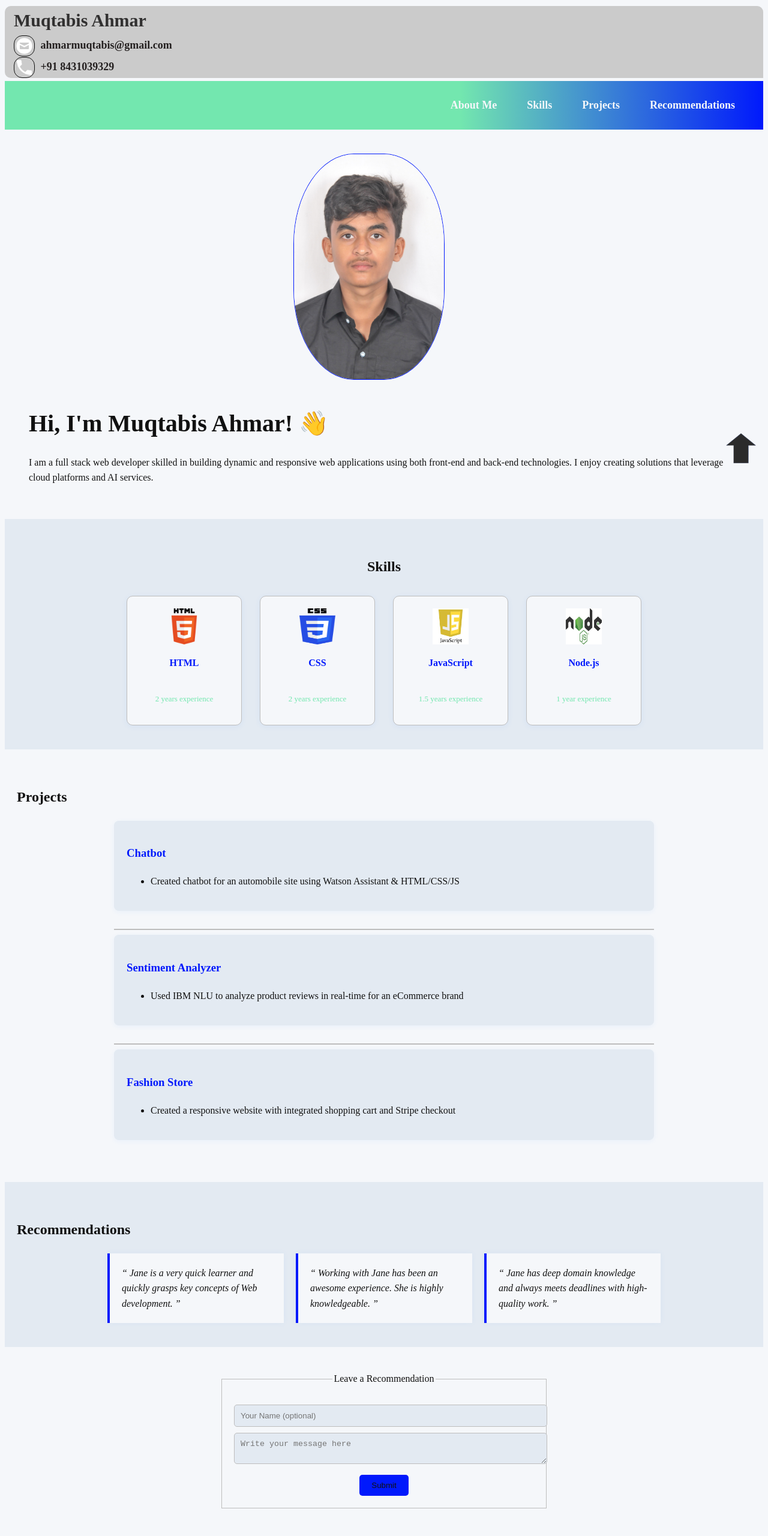
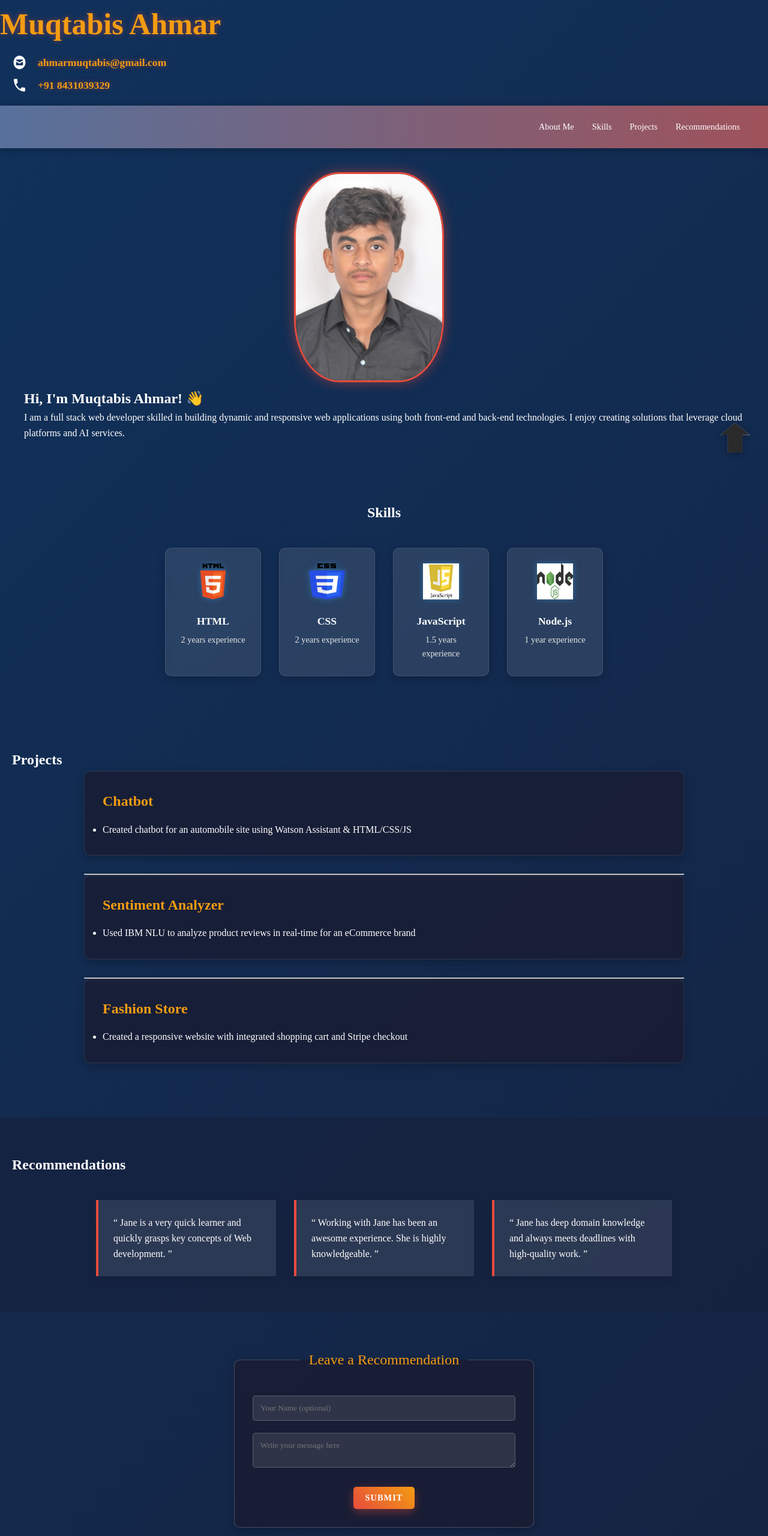
Before and after one commit to Muqtabis/portfolio-webpage, a plain HTML site: page index.html in a window 1280 px wide. Shown: the whole page at 60% size. Drawn offline with Linux system fonts and the light colour scheme.

Commit message:
style.css

```diff
--- a/style.css
+++ b/style.css
@@ -1,139 +1,189 @@
 :root {
-  --primary: #111111;           /* Changed to black */
-  --secondary: #73e7af;         /* More vibrant blue */
-  --accent: #0019fc;            /* Bright yellow */
-  --accent-light: #34f47b;      /* Lighter yellow */
-  --background: #f5f7fa;
-  --background-alt: #e3eaf2;
-  --text: #111111;              /* Changed to black */
-  --text-light: #333333;        /* Dark gray for lighter text */
-  --border: #bdbdbd;            /* Slightly darker border */
+  --primary: #2c3e50;
+  --secondary: #3498db;
+  --accent: #e74c3c;
+  --accent-light: #f39c12;
+  --background: #1a1a2e;
+  --background-alt: #16213e;
+  --text: #ffffff;
+  --text-light: #e6e6e6;
+  --border: #4a4a8a;
 }
 
-body {
-  font-family: 'Times New Roman', Times, serif;
-  background-color: var(--background);
-  color: var(--primary);
-  line-height: 1.6;
+* {
+  box-sizing: border-box;
+  margin: 0;
+  padding: 0;
 }
 
-nav {
-  * {
-    margin: 0;
-    padding: 0;
-    box-sizing: border-box;
-  }
-  body {
-    font-family: Arial, sans-serif;
-  }
-  .topdiv {
-    background: linear-gradient(90deg, var(--secondary) 60%, var(--accent) 100%);
-    display: flex;
-    justify-content: flex-end;
-    padding: 1em 2em;
-  }
-  .topmenu {
-    color: var(--background);
-    text-decoration: none;
-    padding: 10px 15px;
-    transition: background 0.3s, color 0.3s, box-shadow 0.3s;
-    border-radius: 4px;
-  }
-  .topmenu:hover {
-    background: linear-gradient(90deg, var(--accent) 60%, var(--secondary) 100%);
-    color: var(--primary);
-    box-shadow: 0 2px 10px rgba(58,134,255,0.2);
-    border-radius: 8px;
-  }
+/* Updated font to Times New Roman */
+body {
+  font-family: 'Times New Roman', serif;
+  background: linear-gradient(-45deg, #1a1a2e, #16213e, #0f3460, #533483);
+  background-size: 400% 400%;
+  animation: gradientBG 20s linear infinite;
+  color: var(--text);
+  line-height: 1.6;
+  min-height: 100vh;
 }
 
-.profile_name {
-  font-size: 30px;
-  font-family: 'Times New Roman', Times, serif;
-  font-weight: bold;
-  margin-top: 10px;
-  margin-bottom: 5px;
-  background-color: rgb(203, 203, 203);
-  border-radius: 10px;
-  text-align:left;
-  padding-left: 15px;
-  color:rgb(49, 48, 48);
+@keyframes gradientBG {
+  0% { background-position: 0% 50%; }
+  50% { background-position: 100% 50%; }
+  100% { background-position: 0% 50%; }
 }
 
-.contact_info {
-  font-size: 18px;
-  margin-top:  1px;
-  background-color:rgb(203, 203,
-  203);
-  color:rgb(36, 32, 32);
-}
-
-.contact_info img {
-  vertical-align: middle;
-  width: 35px;
-  margin-right: 5px;
-  transition: transform 0.2s;
-  border-background:black;
-  border: #111111 1px solid;
-  border-radius: 40%;
+/* Navigation */
+nav {
+  width: 100%;
 }
 
 .topdiv {
+  background: linear-gradient(90deg,
+    rgba(52, 152, 219, 0.8) 0%,
+    rgba(231, 76, 60, 0.8) 100%);
+  animation: navPulse 8s ease infinite;
+  background-size: 200% 200%;
   display: flex;
-  justify-content: space-between;
-  align-items: center;
-  padding: 10px 20px;
-  background: linear-gradient(90deg, var(--secondary) 60%, var(--accent) 100%);
-  font-family: 'Times New Roman', Times, serif;
-  gap: 20px;
+  justify-content: flex-end;
+  padding: 1em 2em;
+  box-shadow: 0 2px 15px rgba(0,0,0,0.3);
+}
+
+@keyframes navPulse {
+  0% { background-position: 0% 50%; }
+  50% { background-position: 100% 50%; }
+  100% { background-position: 0% 50%; }
 }
 
 .topmenu {
-  color: var(--background);
+  color: white;
   text-decoration: none;
-  font-weight: bold;
-  font-size: 18px;
-  font-family: 'Times New Roman', Times, serif;
+  padding: 10px 15px;
+  margin: 0 5px;
+  font-family: 'Times New Roman', serif;
+  font-weight: 500;
+  position: relative;
+  overflow: hidden;
   border-radius: 4px;
-  transition: background 0.3s, color 0.3s, box-shadow 0.3s;
+  transition: all 0.3s ease;
+}
+
+.topmenu:after {
+  content: '';
+  position: absolute;
+  bottom: 0;
+  left: 0;
+  width: 0;
+  height: 2px;
+  background: white;
+  transition: width 0.3s ease;
+}
+
+.topmenu:hover:after {
+  width: 100%;
 }
 
 .topmenu:hover {
-  text-decoration: underline;
-  font-style: italic;
-  color: var(--accent);
-  background: var(--background-alt);
-  box-shadow: 0 2px 10px rgba(255,190,11,0.15);
+  text-shadow: 0 0 5px rgba(255,255,255,0.5);
 }
 
+/* Profile Section */
 .container {
   display: flex;
   justify-content: center;
   align-items: center;
   padding: 40px;
   flex-wrap: wrap;
-  background: var(--background);
+
 }
 
 .profile_image {
   width: 250px;
+  height: 350px;
+  object-fit: cover;
   margin-right: 50px;
-  border-radius: 40%;
-  border: 1px solid var(--accent);
+  border-radius: 30%;
+  border: 3px solid var(--accent);
+  box-shadow: 0 0 20px rgba(231, 76, 60, 0.5);
+  transition: transform 0.3s ease, box-shadow 0.3s ease;
 }
 
-#about-me h1 {
-  font-size: 2.5rem;
-  font-family: 'Times New Roman', Times, serif;
-  margin-bottom: 20px;
-  color: var(--primary);
+.profile_image:hover {
+  transform: scale(1.05);
+  box-shadow: 0 0 30px rgba(231, 76, 60, 0.8);
 }
 
-/* Skills */
+.profile_name {
+  color: var(--accent-light);
+  margin-bottom: 20px;
+  font-weight: bold;
+  font-family: 'Times New Roman', serif;
+  font-size: 50px;
+  text-shadow: 0 0 10px rgba(231, 76, 60, 0.5);
+}
+
+.contact_info {
+  font-size: 1.1rem;
+  margin-top: 10px;
+  display: flex;
+  flex-direction: row;
+  gap: 8px;
+  padding-left: 20px;
+}
+
+.contact_info a {
+  color: var(--text-light);
+  text-decoration: none;
+  transition: color 0.3s ease;
+  display: flex;
+  align-items: center;
+}
+
+.contact_info a:hover {
+  color: var(--accent-light);
+}
+
+.contact_info img {
+  width: 25px;
+  margin-right: 10px;
+  transition: transform 0.3s ease;
+}
+
+.contact_info a:hover img {
+  transform: scale(1.2);
+}
+
+/* Skills Section */
 #skills {
-  background-color: var(--background-alt);
-  padding: 40px 20px;
+  padding: 60px 20px;
   text-align: center;
+}
+
+.section-title {
+  font-size: 2.2rem;
+  margin-bottom: 40px;
+  font-family: 'Times New Roman', serif;
+  position: relative;
+  display: inline-block;
+}
+
+.section-title:after {
+  content: '';
+  position: absolute;
+  bottom: -10px;
+  left: 50%;
+  transform: translateX(-50%);
+  width: 80px;
+  height: 3px;
+  background: var(--accent);
+  animation: underlinePulse 2s ease infinite;
+}
+
+@keyframes underlinePulse {
+  0% { width: 80px; opacity: 1; }
+  50% { width: 120px; opacity: 0.7; }
+  100% { width: 80px; opacity: 1; }
 }
 
 .all_skills {
@@ -141,185 +191,385 @@ nav {
   flex-wrap: wrap;
   justify-content: center;
   gap: 30px;
-  margin-top: 30px;
+  margin-top: 40px;
 }
 
 .skill {
-  background: var(--background);
+  background: rgba(255, 255, 255, 0.1);
+  backdrop-filter: blur(5px);
   border-radius: 10px;
-  padding: 20px;
-  width: 150px;
-  box-shadow: 0 2px 10px rgba(58, 134, 255, 0.08);
-  border: 1px solid var(--border);
-  transition: transform 0.2s, box-shadow 0.2s, background 0.2s;
+  padding: 25px;
+  width: 160px;
+  box-shadow: 0 4px 15px rgba(0,0,0,0.2);
+  border: 1px solid rgba(255,255,255,0.1);
+  transition: all 0.3s ease;
 }
 
 .skill:hover {
-  background: linear-gradient(135deg, var(--accent-light) 60%, var(--accent) 100%);
-  transform: translateY(-5px) scale(1.05);
-  box-shadow: 0 6px 20px rgba(255,190,11,0.15);
+  transform: translateY(-10px) scale(1.05);
+  box-shadow: 0 15px 30px rgba(231, 76, 60, 0.3);
+  background: rgba(231, 76, 60, 0.2);
+  border-color: rgba(231, 76, 60, 0.5);
 }
 
 .skill img {
   width: 60px;
   height: 60px;
+  margin-bottom: 15px;
+  filter: drop-shadow(0 0 5px rgba(52, 152, 219, 0.5));
 }
 
 .skill h6 {
-  margin-top: 10px;
-  font-size: 16px;
-  font-weight: bold;
-  color: var(--accent);
+  font-size: 1.1rem;
+  margin-bottom: 5px;
+  font-family: 'Times New Roman', serif;
+  color: var(--text);
 }
 
 .skill p {
-  font-size: 13px;
-  color: var(--secondary);
+  font-size: 0.9rem;
+  color: var(--text-light);
 }
 
-/* Projects */
+/* Projects Section */
 #projects {
-  background-color: var(--background);
-  padding: 40px 20px;
+  padding: 60px 20px;
 }
 
 .projects-container {
-  max-width: 900px;
-  margin: auto;
+  max-width: 1000px;
+  margin: 0 auto;
 }
 
 .project-card {
+  background: rgba(26, 26, 46, 0.7);
+  backdrop-filter: blur(5px);
+  border-radius: 10px;
+  padding: 30px;
   margin-bottom: 30px;
-  background: var(--background-alt);
-  border-radius: 8px;
-  padding: 20px;
-  box-shadow: 0 2px 8px rgba(58, 134, 255, 0.06);
-  transition: box-shadow 0.2s, border 0.2s;
-  border: 1.5px solid transparent;
+  box-shadow: 0 5px 15px rgba(0,0,0,0.2);
+  border: 1px solid rgba(255,255,255,0.1);
+  transition: all 0.3s ease;
 }
 
 .project-card:hover {
-  box-shadow: 0 6px 24px rgba(58,134,255,0.15);
-  border: 1.5px solid var(--accent);
+  transform: translateY(-5px);
+  box-shadow: 0 0 15px rgba(52, 152, 219, 0.5),
+              0 0 30px rgba(231, 76, 60, 0.3);
+  border: 1px solid rgba(52, 152, 219, 0.5);
 }
 
 .project-card h3 {
-  color: var(--accent);
+  color: var(--accent-light);
+  font-family: 'Times New Roman', serif;
+  font-size: 1.5rem;
+  margin-bottom: 15px;
+  position: relative;
+  display: inline-block;
 }
 
-hr {
-  border: 0.5px solid var(--border);
+.project-card h3:after {
+  content: '';
+  position: absolute;
+  bottom: -5px;
+  left: 0;
+  width: 0;
+  height: 2px;
+  background: var(--secondary);
+  transition: width 0.3s ease;
 }
 
-/* Recommendations */
+.project-card:hover h3:after {
+  width: 100%;
+}
+
+.project-card p {
+  margin-bottom: 15px;
+  line-height: 1.7;
+}
+
+/* Recommendations Section */
 #recommendations {
-  background-color: var(--background-alt);
-  padding: 40px 20px;
+  padding: 60px 20px;
+  background: rgba(22, 33, 62, 0.7);
 }
 
 .all_recommendations {
   display: flex;
   flex-wrap: wrap;
   justify-content: center;
-  gap: 20px;
+  gap: 30px;
+  margin-top: 40px;
 }
 
 .recommendation {
-  background: var(--background);
-  padding: 20px;
+  background: rgba(255, 255, 255, 0.1);
+  backdrop-filter: blur(5px);
+  padding: 25px;
   border-left: 4px solid var(--accent);
-  width: 250px;
-  font-style: italic;
-  box-shadow: 0 0 10px rgba(58,134,255,0.05);
-  transition: background 0.2s, box-shadow 0.2s;
+  width: 300px;
+  box-shadow: 0 5px 15px rgba(0,0,0,0.1);
+  transition: all 0.3s ease;
+  position: relative;
+  overflow: hidden;
+}
+
+.recommendation:before {
+  content: '';
+  position: absolute;
+  top: 0;
+  left: -100%;
+  width: 100%;
+  height: 100%;
+  background: linear-gradient(
+    90deg,
+    transparent,
+    rgba(255, 255, 255, 0.1),
+    transparent
+  );
+  transition: all 0.5s ease;
+}
+
+.recommendation:hover:before {
+  left: 100%;
 }
 
 .recommendation:hover {
-  background: var(--accent-light);
-  box-shadow: 0 4px 16px rgba(255,190,11,0.12);
+  transform: translateY(-5px);
+  box-shadow: 0 10px 25px rgba(231, 76, 60, 0.2);
+}
+
+.recommendation p {
+  font-style: italic;
+  margin-bottom: 15px;
+  line-height: 1.7;
+}
+
+.recommendation cite {
+  display: block;
+  text-align: right;
+  color: var(--accent-light);
+  font-weight: 500;
 }
 
 /* Contact Section */
 #contact {
-  padding: 40px 20px;
+  padding: 60px 20px;
   text-align: center;
 }
 
 fieldset {
-  border: 1px solid var(--border);
-  padding: 20px;
+  border: 1px solid rgba(255,255,255,0.2);
+  padding: 30px;
   max-width: 500px;
-  margin: auto;
-  background-color: var(--background);
+  margin: 0 auto;
+  background: rgba(26, 26, 46, 0.7);
+  backdrop-filter: blur(5px);
+  border-radius: 10px;
+  box-shadow: 0 5px 15px rgba(0,0,0,0.2);
+  transition: all 0.3s ease;
+}
+
+fieldset:hover {
+  box-shadow: 0 5px 20px rgba(52, 152, 219, 0.3);
+}
+
+legend {
+  font-family: 'Times New Roman', serif;
+  font-size: 1.5rem;
+  color: var(--accent-light);
+  padding: 0 15px;
 }
 
 input, textarea {
   width: 100%;
-  padding: 10px;
-  margin-top: 10px;
+  padding: 12px;
+  margin: 10px 0;
+  background: rgba(255,255,255,0.1) !important;
+  border: 1px solid rgba(255,255,255,0.2);
   border-radius: 5px;
-  border: 1px solid var(--border);
-  background: var(--background-alt);
-  color: var(--primary);
-  transition: border 0.2s, box-shadow 0.2s;
+  color: var(--text);
+  font-family: 'Times New Roman', serif;
+  transition: all 0.3s ease;
 }
 
 input:focus, textarea:focus {
-  border: 1.5px solid var(--accent);
-  box-shadow: 0 0 8px var(--accent-light);
   outline: none;
+  border-color: var(--secondary);
+  box-shadow: 0 0 10px rgba(52, 152, 219, 0.5);
+  background: rgba(255,255,255,0.15) !important;
 }
 
 button {
-  padding: 10px 20px;
-  margin-top: 10px;
-  background-color: var(--accent);
-  color: var(--primary);
+  padding: 12px 30px;
+  margin-top: 15px;
+  background: linear-gradient(45deg, var(--accent), var(--accent-light));
+  color: white;
   border: none;
   border-radius: 5px;
   cursor: pointer;
-  transition: background 0.2s, color 0.2s, box-shadow 0.2s;
+  font-family: 'Times New Roman', serif;
+  font-weight: 600;
+  text-transform: uppercase;
+  letter-spacing: 1px;
+  position: relative;
+  overflow: hidden;
+  z-index: 1;
+  box-shadow: 0 5px 15px rgba(231, 76, 60, 0.4);
+  transition: all 0.3s ease;
+}
+
+button:before {
+  content: '';
+  position: absolute;
+  top: 0;
+  left: -100%;
+  width: 100%;
+  height: 100%;
+  background: linear-gradient(90deg,
+    transparent,
+    rgba(255, 255, 255, 0.3),
+    transparent);
+  transition: all 0.5s ease;
+  z-index: -1;
+}
+
+button:hover:before {
+  left: 100%;
 }
 
 button:hover {
-  background: var(--secondary);
-  color: var(--background);
-  box-shadow: 0 2px 10px rgba(58,134,255,0.15);
+  transform: translateY(-3px);
+  box-shadow: 0 8px 20px rgba(231, 76, 60, 0.6);
 }
 
 /* Popup */
 .popup {
   position: fixed;
-  top: 25%;
-  left: 35%;
-  background-color: var(--background);
-  padding: 30px;
+  top: 50%;
+  left: 50%;
+  transform: translate(-50%, -50%);
+  background: rgba(26, 26, 46, 0.95);
+  backdrop-filter: blur(10px);
+  padding: 40px;
   border: 2px solid var(--accent);
-  display: none;
+  border-radius: 10px;
+  box-shadow: 0 0 30px rgba(231, 76, 60, 0.5);
   z-index: 1000;
   text-align: center;
-  border-radius: 8px;
-  color: var(--primary);
+  max-width: 500px;
+  width: 90%;
+  display: none;
+  animation: fadeIn 0.3s ease;
+}
+
+@keyframes fadeIn {
+  from { opacity: 0; transform: translate(-50%, -60%); }
+  to { opacity: 1; transform: translate(-50%, -50%); }
 }
 
 .popup img {
-  width: 50px;
-  margin-bottom: 15px;
+  width: 60px;
+  margin-bottom: 20px;
+  animation: bounce 2s infinite;
+}
+
+@keyframes bounce {
+  0%, 20%, 50%, 80%, 100% { transform: translateY(0); }
+  40% { transform: translateY(-20px); }
+  60% { transform: translateY(-10px); }
+}
+
+.popup p {
+  margin: 20px 0;
+  font-size: 1.1rem;
+  line-height: 1.6;
 }
 
 /* Home Icon */
 .iconbutton {
   position: fixed;
-  bottom: 20px;
-  right: 20px;
+  bottom: 30px;
+  right: 30px;
+  z-index: 999;
 }
 
 .iconbutton img {
   width: 50px;
   height: 50px;
-  transition: transform 0.2s;
+  filter: drop-shadow(0 2px 5px rgba(0,0,0,0.3));
+  transition: all 0.3s ease;
+  animation: float 3s ease-in-out infinite;
+}
+
+@keyframes float {
+  0% { transform: translateY(0px); }
+  50% { transform: translateY(-10px); }
+  100% { transform: translateY(0px); }
 }
 
 .iconbutton img:hover {
-  transform: scale(1.15) rotate(-10deg);
+  transform: scale(1.1) rotate(10deg);
+  filter: drop-shadow(0 2px 10px rgba(231, 76, 60, 0.5));
 }
+
+/* Responsive Design */
+@media (max-width: 768px) {
+  body {
+    animation: gradientBG 25s ease infinite;
+  }
+
+  .topdiv {
+    justify-content: center;
+    animation: none;
+    background: linear-gradient(90deg,
+      rgba(52, 152, 219, 0.9) 0%,
+      rgba(231, 76, 60, 0.9) 100%) !important;
+  }
+
+  .container {
+    flex-direction: column;
+    padding: 20px;
+    text-align: center;
+  }
+
+  .profile_image {
+    margin-right: 0;
+    margin-bottom: 30px;
+    width: 200px;
+    height: 250px;
+  }
+
+  .all_skills, .all_recommendations {
+    flex-direction: column;
+    align-items: center;
+  }
+
+  .skill, .recommendation {
+    width: 100%;
+    max-width: 300px;
+  }
+
+  .popup {
+    padding: 30px 20px;
+  }
+}
+
+@media (max-width: 480px) {
+  .profile_name {
+    font-size: 2rem;
+  }
+
+  .section-title {
+    font-size: 1.8rem;
+  }
+}
+  .topmenu {
+    padding: 8px 10px;
+    font-size: 0.9rem;
+  }
+
+button {
+  padding: 10px 20px;
+  font-size: 0.9rem;
+}
```
